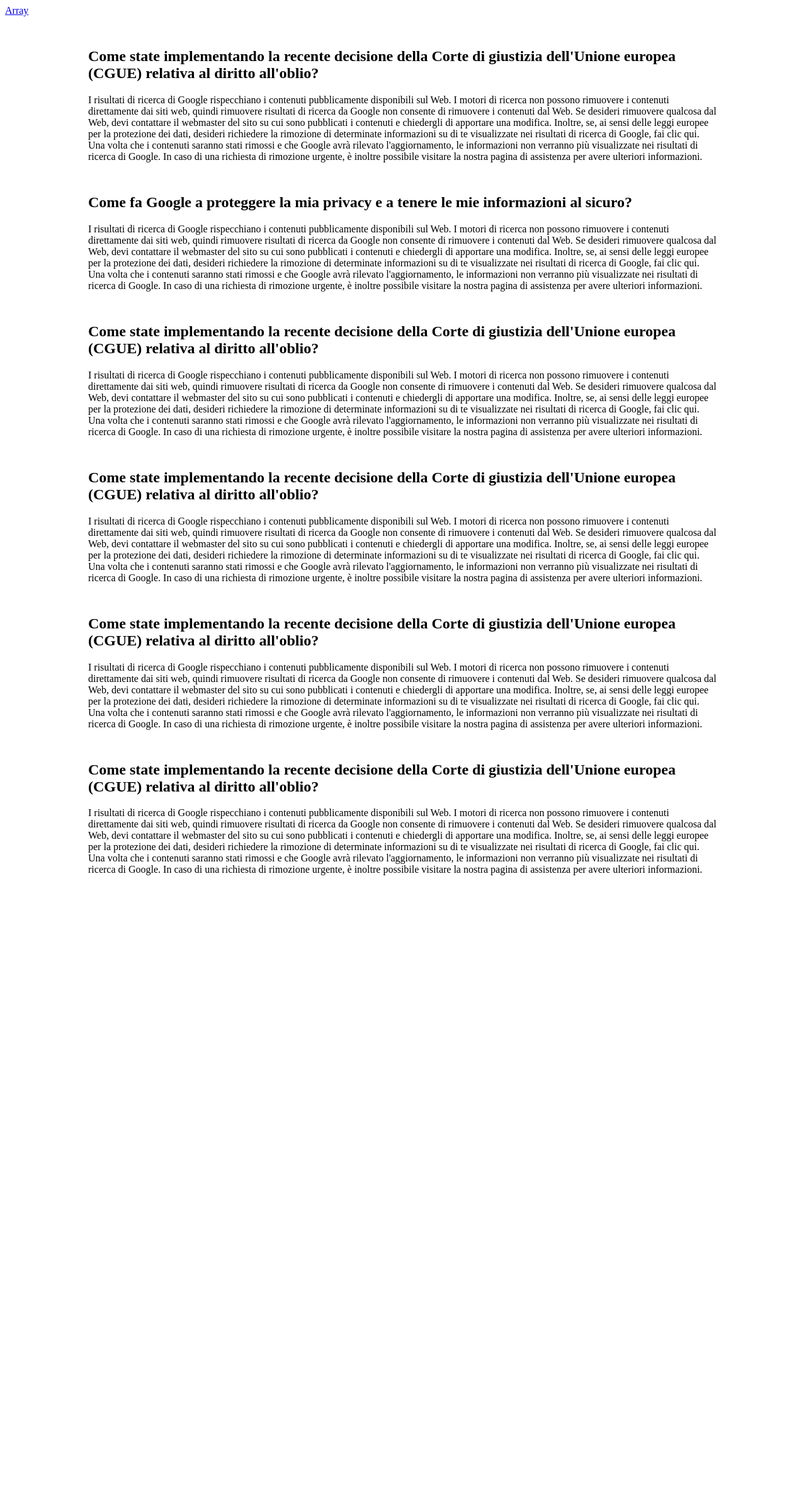
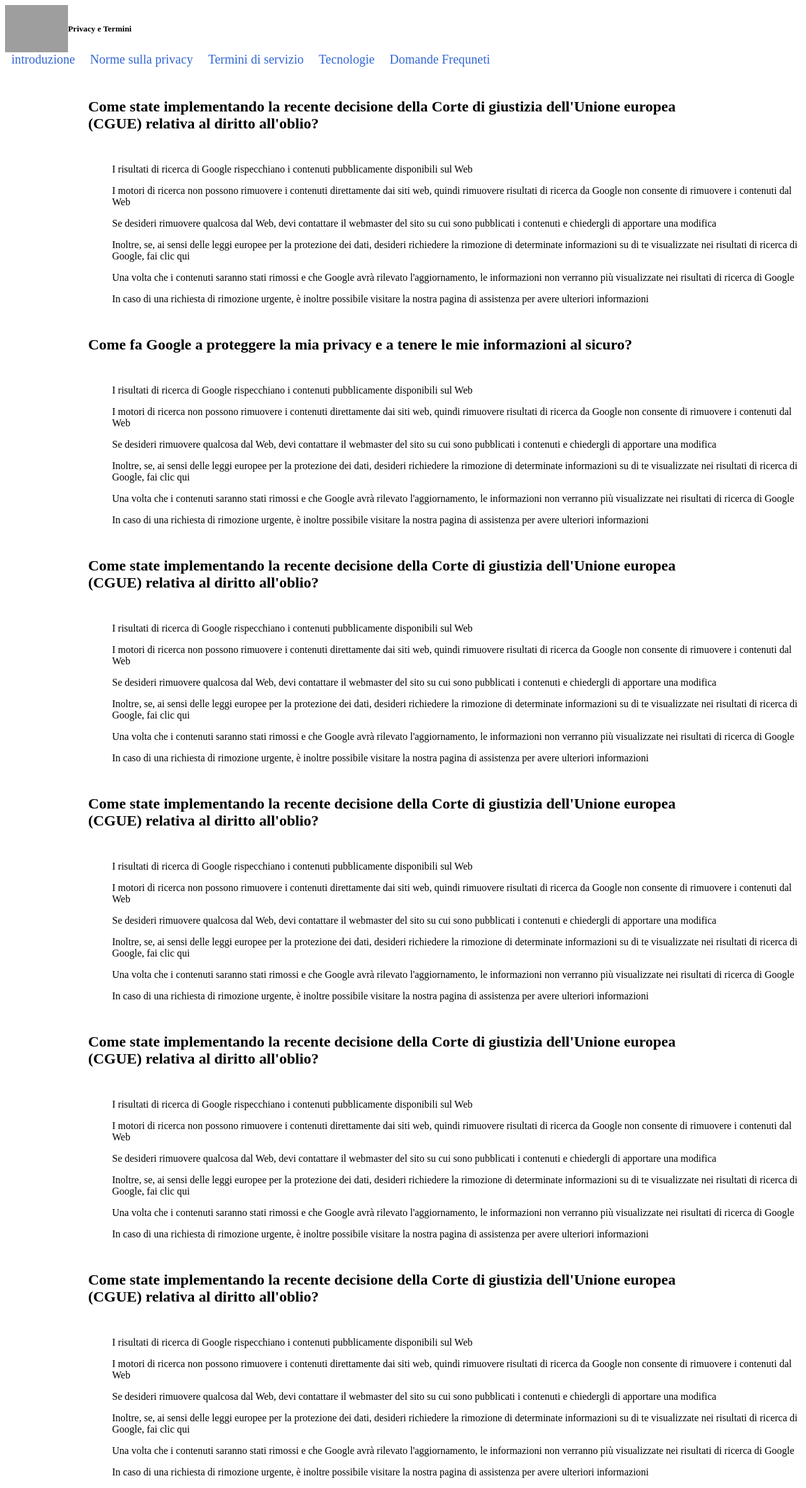
Before and after one commit to Nali1919/php-google-faq, a PHP site: page / in a window 1280 px wide. Shown: the whole page at 63% size. Before the commit the page ends 1390 px from the top, so only its background shows below. Run offline with PHP 8.4, Linux system fonts and the light colour scheme; grey boxes are pictures that could not be loaded.

Commit message:
End project

```diff
--- a/index.php
+++ b/index.php
@@ -4,29 +4,59 @@
     max-width: 1000px;
     margin: 50px auto;
 }
+a {
+    text-decoration: none;
+    padding:0px 10px;
+    font-size:20px;
+    color: #3367d6;
+}
+a:hover {
+    border-bottom: 5px solid #3367d6;
+    padding-bottom: 5px;
+
+}
+.flex{
+display: flex;
+align-items: center;
+}
+img{
+width: 100px;
+}
+.newreply{
+    text-align: left;
+    margin-left: 170px;
+}
+
+
 </style>
+
+<div class="flex">
+  <img src="https://www.google.com/images/branding/googlelogo/1x/googlelogo_color_272x92dp.png" alt="logo-google">
+  <h5>Privacy e Termini</h5>
+</div>
 
 <?php
 
 $navbar=[
-    [
+
       'introduzione',
       'Norme sulla privacy',
       'Termini di servizio',
       'Tecnologie',
       'Domande Frequneti'
-    ]
+
 
 ];
 
+
    foreach($navbar as $linkNav){
     ?>
-   <div>
-    <a href="#"><?= $linkNav ?></a>
-   </div>
 
 
+    <a href="#"><?= $linkNav ?></a>
+
     <?php
+
     }
 
 
@@ -110,13 +140,23 @@ $text=[
 
 foreach($text as $faq){
 
-
 ?>
 
 <div class="center">
 <h2><?= $faq['question']?></h2>
-<p><?= $faq['reply']?></p>
 
+
+
+
+
+</div>
+
+<?php
+
+$newReply=str_replace('.','<p>',$faq['reply']);
+?>
+<div class="newreply">
+ <p  ><?= $newReply?></p>
 </div>
 
 <?php
```
